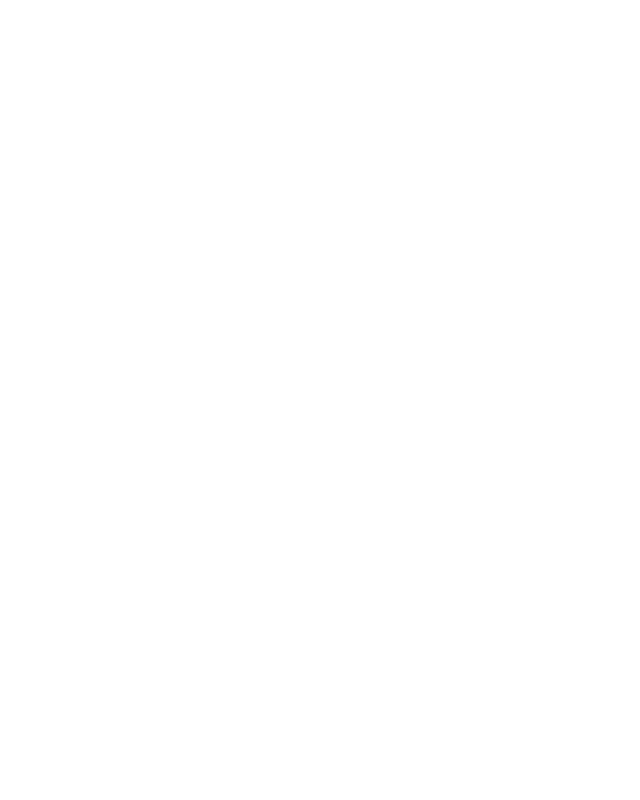
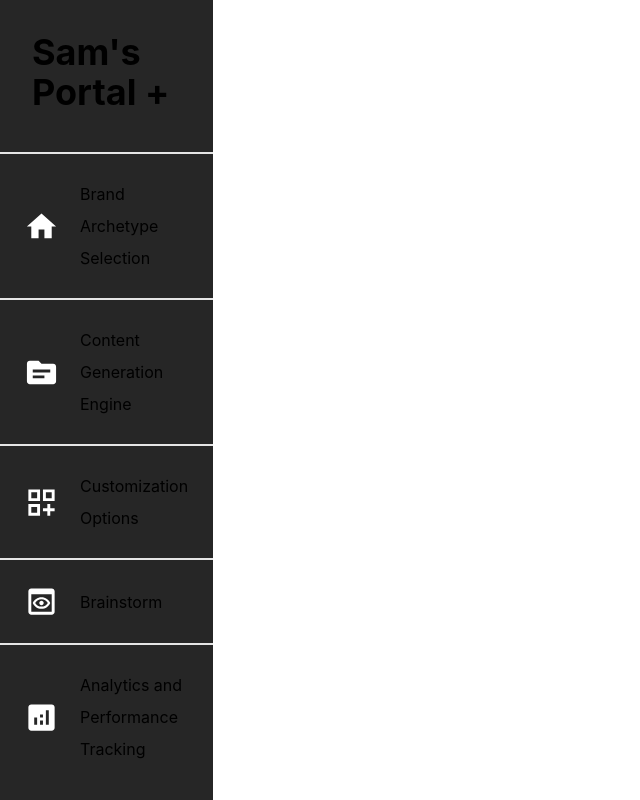
Before and after one commit to richswift426/archytype, a React (Create React App) app: page /dashboard in a window 1280 px wide. Before the commit this address had no page. Shown: the whole page, without its empty margins (0-640 px from the left). Built offline with nearby package versions, Linux system fonts and the light colour scheme.

Commit message:
Add nested routes

```diff
--- a/src/App.js
+++ b/src/App.js
@@ -1,7 +1,7 @@
 import { Routes, Route } from 'react-router-dom';
-import { Box, Grid } from '@mui/material';
-import Sidebar from 'layout/Sidebar';
+import { Box } from '@mui/material';
 import Home from 'pages/home';
+import Dashboard from 'pages/dashboard';
 import ArchytypeSelection from 'pages/archytype-selection';
 import ContentGeneration from 'pages/content-generation';
 import Customization from 'pages/customization';
@@ -14,23 +14,16 @@
   return (
     <div className="app">
       <Box sx={{ flexGrow: 1, height: '100vh' }}>
-        {/* <Grid container>
-          <Grid item md={2}>
-            <Sidebar />
-          </Grid>
-          <Grid item md={10}>
-            <div className="h-screen text-3xl text-gray-700 font-bold p-10"> */}
         <Routes>
           <Route path="/" element={<Home />} />
-          <Route path="selection" element={<ArchytypeSelection />} />
-          <Route path="engine" element={<ContentGeneration />} />
-          <Route path="custom" element={<Customization />} />
-          <Route path="preview" element={<ContentPreview />} />
-          <Route path="analytics" element={<Analytics />} />
+          <Route path="dashboard" element={<Dashboard />}>
+            <Route path="selection" element={<ArchytypeSelection />} />
+            <Route path="engine" element={<ContentGeneration />} />
+            <Route path="custom" element={<Customization />} />
+            <Route path="preview" element={<ContentPreview />} />
+            <Route path="analytics" element={<Analytics />} />
+          </Route>
         </Routes>
-        {/* </div>
-          </Grid>
-        </Grid> */}
       </Box>
     </div>
   );
--- /dev/null
+++ b/src/components/custom-route/index.jsx
@@ -0,0 +1,18 @@
+import { Route } from 'react-router-dom';
+import { Grid } from '@mui/material';
+import Sidebar from 'layout/Sidebar';
+
+export default function CustomRoute({ ...props }) {
+  return (
+    <Route {...props} />
+    // <Grid container>
+    //   <Grid item md={2}>
+    //     <Sidebar />
+    //   </Grid>
+    //   <Grid item md={10}>
+    //     <div className="h-screen text-3xl text-gray-700 font-bold p-10">
+    //     </div>
+    //   </Grid>
+    // </Grid>
+  );
+}
--- /dev/null
+++ b/src/pages/dashboard/index.jsx
@@ -0,0 +1,21 @@
+import { Outlet } from 'react-router-dom';
+import { Grid } from '@mui/material';
+import Sidebar from 'layout/Sidebar';
+
+export default function Dashboard() {
+  return (
+    <>
+      <Grid container>
+        <Grid item md={2}>
+          <Sidebar />
+        </Grid>
+
+        <Grid item md={10}>
+          <div className="h-screen text-3xl text-gray-700 font-bold p-10">
+            <Outlet />
+          </div>
+        </Grid>
+      </Grid>
+    </>
+  );
+}
```
